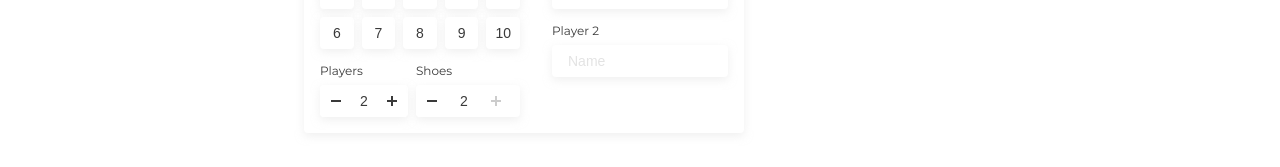
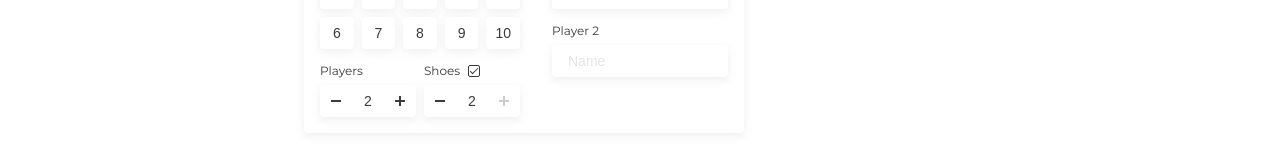
Before and after one commit to edburtnieks-private/avi-bowling-svelte, a Svelte app: page / in a window 1280 px wide. Both pictures are taken after a click on the button "More details". Shown: the part 226-393 px from the top of the page. Built offline with nearby package versions, Linux system fonts and the light colour scheme.

Commit message:
Add checkbox to shoes input - #5

```diff
--- a/src/components/Inputs/Checkbox/index.svelte
+++ b/src/components/Inputs/Checkbox/index.svelte
@@ -7,7 +7,7 @@
 
 <style>
   .input-label {
-    display: inline-flex;
+    display: flex;
   }
 
   label {
@@ -54,9 +54,9 @@
   }
 
   /* Checkbox hover label style */
-  input:hover + label,
-  input:focus + label,
-  input:active + label {
+  input:hover:not(:disabled) + label,
+  input:focus:not(:disabled) + label,
+  input:active:not(:disabled) + label {
     text-decoration: underline;
   }
 
@@ -74,7 +74,7 @@
 </style>
 
 <div class="input-label">
-  <input type="checkbox" {checked} {id} {disabled} />
+  <input type="checkbox" bind:checked {id} {disabled} />
   <label for={id}>
     {label}
     <span />
--- a/src/components/Inputs/IncrementInput/index.svelte
+++ b/src/components/Inputs/IncrementInput/index.svelte
@@ -2,6 +2,7 @@
   import Input from "../Input/index.svelte";
   import MinusIcon from "../../Icons/MinusIcon/index.svelte";
   import PlusIcon from "../../Icons/PlusIcon/index.svelte";
+  import Checkbox from "../Checkbox/index.svelte";
 
   const decrement = () => {
     if (value > minValue) {
@@ -21,6 +22,7 @@
   export let minValue;
   export let maxValue;
   export let valueText = "";
+  export let disabled = false;
 </script>
 
 <style>
@@ -29,27 +31,37 @@
     padding: 15px 11px;
   }
 
-  button:disabled {
+  .disabled-value {
     background-color: var(--c-white);
+  }
+
+  .disabled-input {
+    background-color: var(--c-mercury);
   }
 </style>
 
-<Input {label} {value} {id} incrementInput {valueText}>
+<slot name="label" />
+
+<Input {label} {value} {id} incrementInput {valueText} {disabled}>
   <button
     slot="decrement-button"
     type="button"
     class="global-button-input"
+    class:disabled-value={value === minValue}
+    class:disabled-input={disabled}
     on:click={decrement}
-    disabled={value === minValue}>
-    <MinusIcon disabled={value === minValue} />
+    disabled={disabled || value === minValue}>
+    <MinusIcon disabled={disabled || value === minValue} />
   </button>
 
   <button
     slot="increment-button"
     type="button"
     class="global-button-input"
+    class:disabled-value={value === maxValue}
+    class:disabled-input={disabled}
     on:click={increment}
-    disabled={value === maxValue}>
-    <PlusIcon disabled={value === maxValue} />
+    disabled={disabled || value === maxValue}>
+    <PlusIcon disabled={disabled || value === maxValue} />
   </button>
 </Input>
--- a/src/components/Inputs/Input/index.svelte
+++ b/src/components/Inputs/Input/index.svelte
@@ -8,7 +8,7 @@
 
   export let id;
   export let incrementInput = false;
-  export let label = "Label";
+  export let label = "";
   export let placeholder = "";
   export let type = "text";
   export let value = "";
@@ -50,10 +50,15 @@
   }
 
   .increment-input-wrapper {
+    background-color: var(--c-white);
     display: flex;
   }
 
-  .increment-input-wrapper input {
+  .increment-input-wrapper-disabled {
+    background-color: var(--c-mercury);
+  }
+
+  .increment-input {
     background-color: var(--c-white);
     box-shadow: none;
     color: var(--c-mine-shaft);
@@ -61,13 +66,21 @@
     padding: var(--p-xxs) var(--p-0);
     text-align: center;
   }
+
+  .increment-input-disabled {
+    background-color: var(--c-mercury);
+    border-radius: 0;
+    color: var(--c-silver);
+  }
 </style>
 
 <div
   class="input-label"
   class:increment-input-label={incrementInput}
   class:dropdown-toggle-input-label={isDropdownToggle}>
-  <label for={id}>{label}</label>
+  {#if label}
+    <label for={id}>{label}</label>
+  {/if}
 
   {#if isDropdownToggle}
     <DropdownToggle
@@ -87,7 +100,8 @@
   {:else}
     <div
       class:global-input-wrapper={incrementInput}
-      class:increment-input-wrapper={incrementInput}>
+      class:increment-input-wrapper={incrementInput}
+      class:increment-input-wrapper-disabled={disabled && incrementInput}>
       <slot name="decrement-button" />
 
       <input
@@ -95,6 +109,8 @@
         {placeholder}
         {id}
         class="global-input"
+        class:increment-input={incrementInput}
+        class:increment-input-disabled={disabled && incrementInput}
         value={valueText || value}
         disabled={disabled || incrementInput}
         on:change={handleChange} />
--- a/src/components/ReservationForm/index.svelte
+++ b/src/components/ReservationForm/index.svelte
@@ -7,6 +7,7 @@
   import DatePicker from "../Inputs/DatePicker/index.svelte";
   import LaneButton from "./LaneButton/index.svelte";
   import Select from "../Inputs/Select/index.svelte";
+  import Checkbox from "../Inputs/Checkbox/index.svelte";
 
   let laneCount = 1;
   let playerCount = 2;
@@ -17,6 +18,7 @@
   let playerNames = [];
   let duration = 1;
   let startTime = "12:00";
+  let isShoesChecked = true;
 
   let selectedDate = new Date();
 
@@ -209,6 +211,10 @@
     margin-right: var(--m-xxs);
   }
 
+  .shoe-checkbox-wrapper {
+    margin-bottom: var(--m-xxs);
+  }
+
   .date-time-wrapper {
     min-width: 200px;
   }
@@ -347,12 +353,21 @@
                 maxValue={maxPlayerCount} />
             </div>
 
-            <IncrementInput
-              label="Shoes"
-              id="shoe-count"
-              bind:value={shoeCount}
-              minValue={minShoeCount}
-              maxValue={maxShoeCount} />
+            <div class="shoe-counter-wrapper">
+              <IncrementInput
+                id="shoe-count"
+                bind:value={shoeCount}
+                minValue={minShoeCount}
+                maxValue={maxShoeCount}
+                disabled={!isShoesChecked}>
+                <div slot="label" class="shoe-checkbox-wrapper">
+                  <Checkbox
+                    id="shoe-checkbox"
+                    label="Shoes"
+                    bind:checked={isShoesChecked} />
+                </div>
+              </IncrementInput>
+            </div>
           </div>
         </div>
 
```
